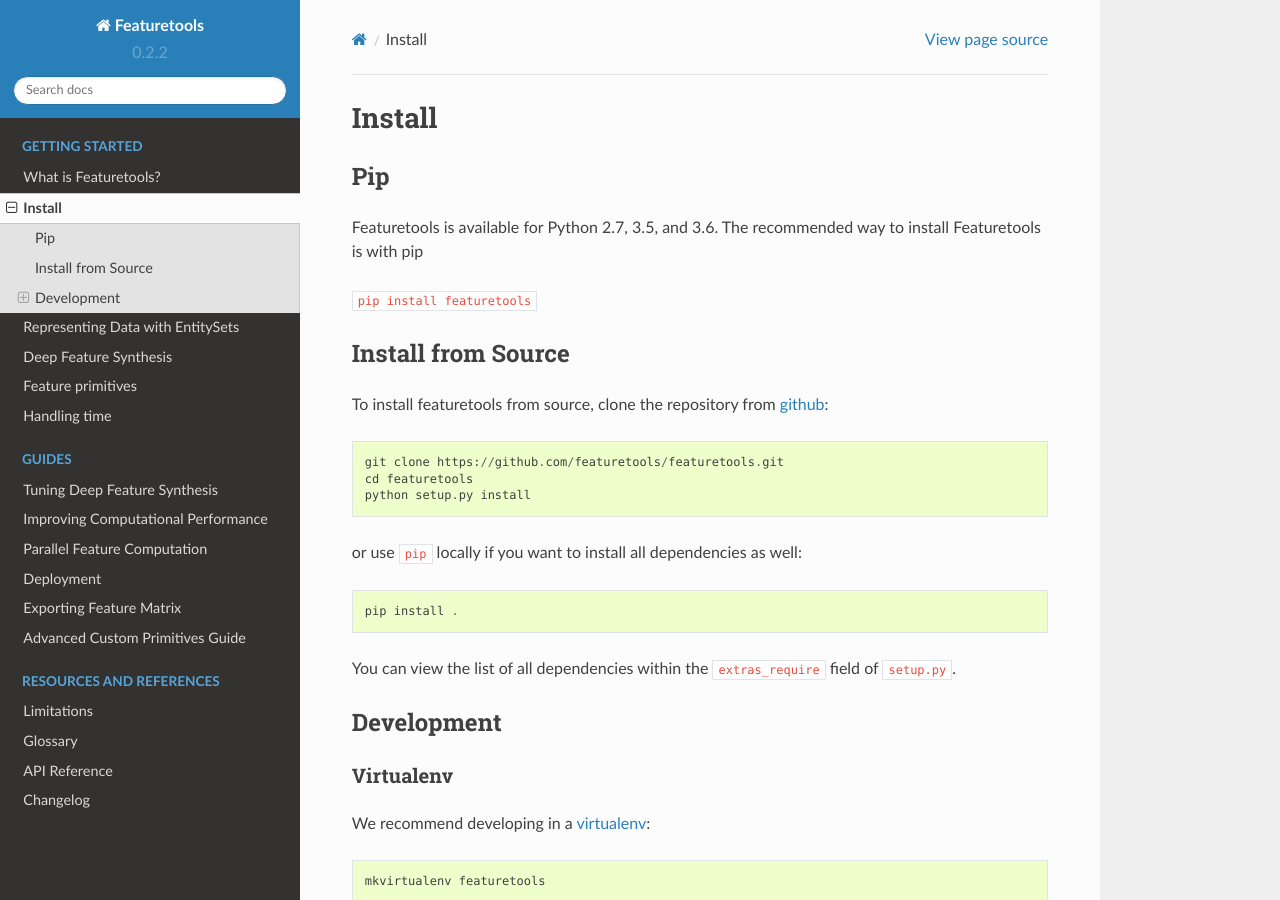
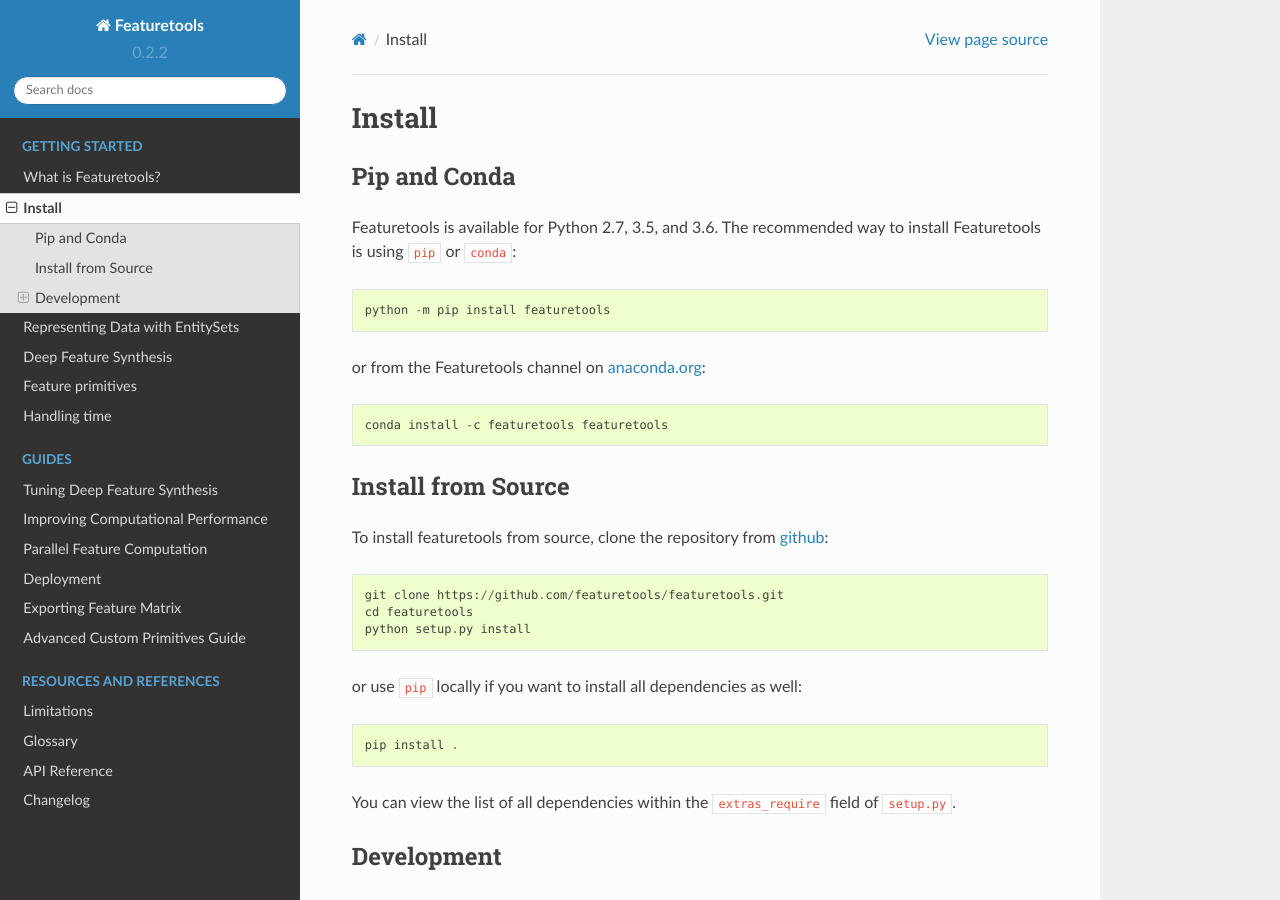
Before and after one commit to alteryx/featuretools, a Sphinx documentation site: the page built from docs/source/getting_started/install.rst, in a window 1280 px wide and 900 px high. Built offline with Sphinx 7.4.7 and the Read the Docs theme 2.0.0, drawn with Linux system fonts in a browser that asks for light colours; comment, search, counter and statistics services are not loaded.

Commit message:
add conda install instructions

```diff
--- a/docs/source/getting_started/install.rst
+++ b/docs/source/getting_started/install.rst
@@ -1,14 +1,16 @@
 Install
 *******
 
-Pip
----
+Pip and Conda
+---------------
 
-Featuretools is available for Python 2.7, 3.5, and 3.6. The recommended way to install Featuretools is with pip
+Featuretools is available for Python 2.7, 3.5, and 3.6. The recommended way to install Featuretools is using ``pip`` or ``conda``::
 
-``pip install featuretools``
+    python -m pip install featuretools
 
+or from the Featuretools channel on `anaconda.org <https://anaconda.org/Featuretools/featuretools>`_::
 
+    conda install -c featuretools featuretools
 
 Install from Source
 -------------------
```
